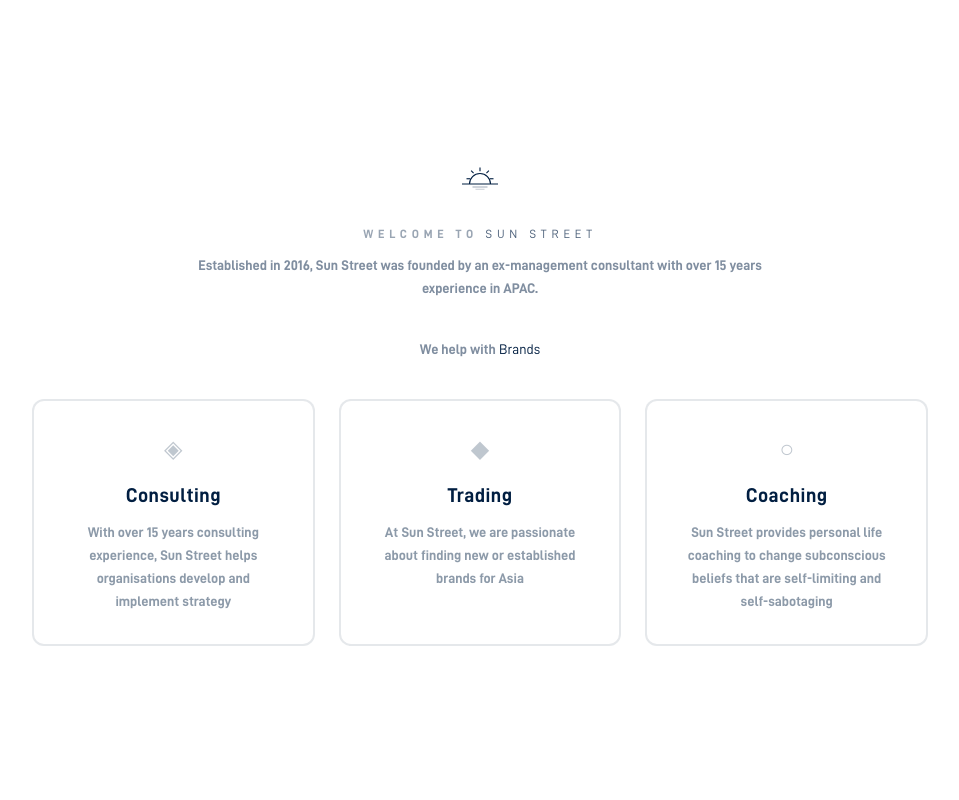
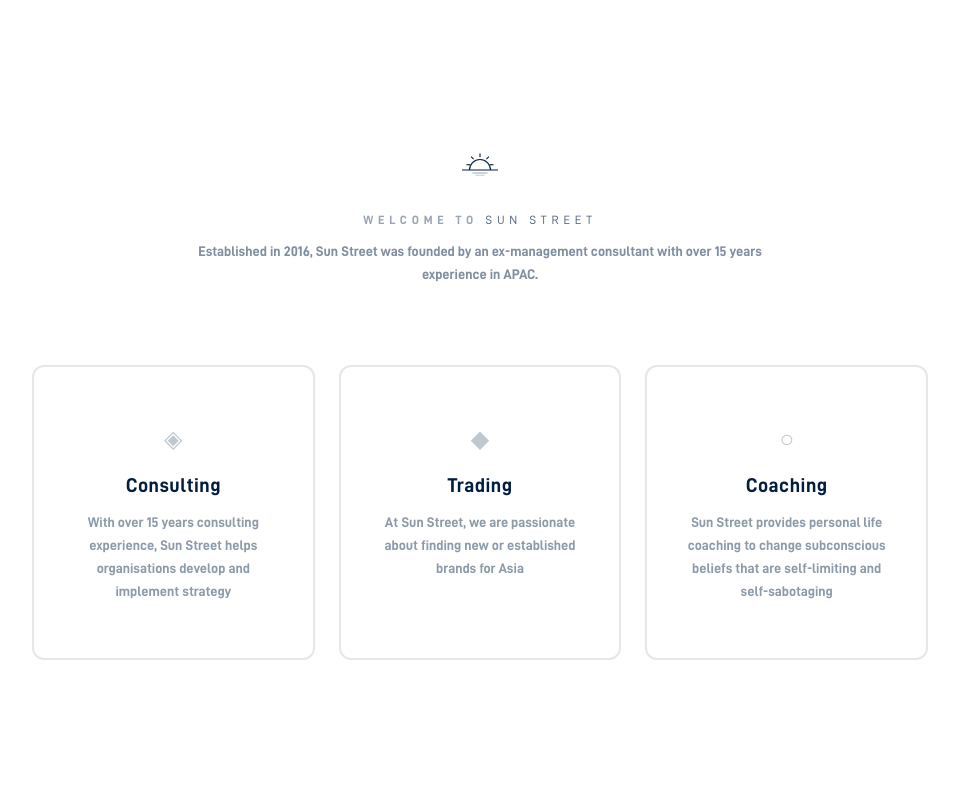
Before and after one commit to SikeGottem/sunstreet, a Next.js app: page / in a window 1280 px wide. Shown: the top 800 px of the page, without its empty margins (160-1119 px from the left). Built offline with nearby package versions, Linux system fonts and the light colour scheme.

Commit message:
fix: remove rotating words, taller cards

```diff
--- a/src/app/page.tsx
+++ b/src/app/page.tsx
@@ -72,7 +72,6 @@
           transition={{ delay: 0.8, duration: 0.8 }}
           className="text-[#011E41]/50 text-sm mb-10"
         >
-          We help with <RotatingWords words={["Strategy", "Growth", "Brands", "Coaching"]} className="text-[#011E41]" />
         </motion.p>
 
         {/* Cards */}
@@ -85,7 +84,7 @@
                 animate={{ opacity: 1, y: 0 }}
                 transition={{ delay: 0.8 + i * 0.1, duration: 0.7, ease: [0.22, 1, 0.36, 1] }}
               >
-              <TiltCard className="pillar-card group relative border-2 border-[#011E41]/10 bg-white p-8 text-center rounded-xl h-full overflow-hidden transition-all duration-500 hover:shadow-xl">
+              <TiltCard className="pillar-card group relative border-2 border-[#011E41]/10 bg-white p-10 py-14 text-center rounded-xl h-full overflow-hidden transition-all duration-500 hover:shadow-xl">
 
                 <span className="text-[#011E41]/25 text-2xl block mb-4 transition-colors duration-300 group-hover:text-white/50">{card.icon}</span>
 
```
